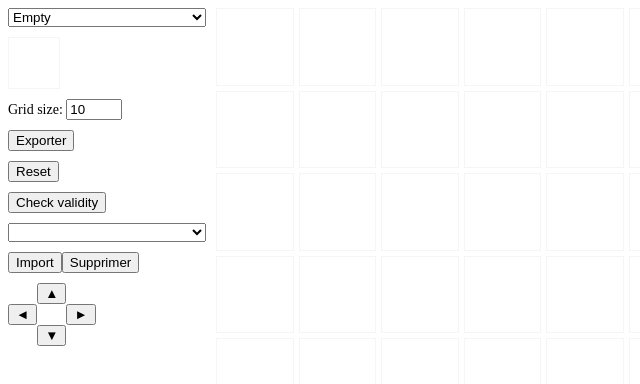
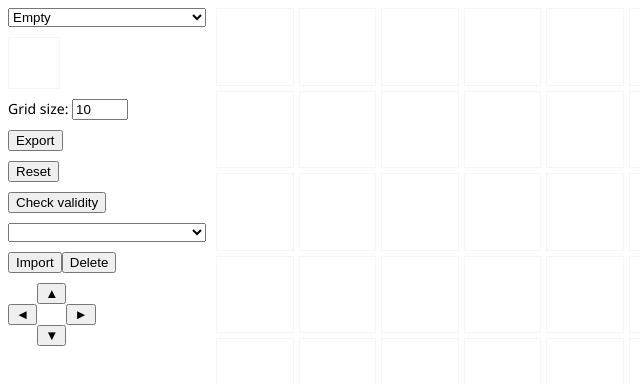
Before and after one commit to Soreon/command-board, a website: page index.html in a window 1280 px wide. Shown: the whole page, without its empty margins (0-640 px from the left). Drawn offline with nearby package versions, Linux system fonts and the light colour scheme.

Commit message:
fix: CSS + Noms boutons

```diff
--- a/game.js
+++ b/game.js
@@ -295,8 +295,10 @@ function checkGridValidity() {
 
   if (messages.length === 0) {
     alert('La grille est valide !');
+    console.log('La grille est valide !');
   } else {
     alert(messages.join('\n'));
+    console.log(messages.join('\n'));
   }
   return messages.length === 0;
 }
--- a/index.html
+++ b/index.html
@@ -33,11 +33,11 @@
       <div><div id="image-preview"></div></div>
       <div><label for="grid-size-input">Grid size:</label>
       <input id="grid-size-input" type="number" min="1" max="30"></div>
-      <div><button id="export-button">Exporter</button></div>
+      <div><button id="export-button">Export</button></div>
       <div><button id="reset-cell">Reset</button></div>
       <div><button id="check-validity">Check validity</button></div>
       <div><select id="export-list"></select></div>
-      <div><button id="import-button">Import</button><button id="delete-export-button">Supprimer</button></div>
+      <div><button id="import-button">Import</button><button id="delete-export-button">Delete</button></div>
       <div class="move-buttons">
         <span></span>
         <button id="up-button">▲</button>
--- a/style.css
+++ b/style.css
@@ -14,6 +14,7 @@ body {
   width: fit-content;
   height: fit-content;
   font-size: 14px;
+  font-family: 'Segoe UI', Tahoma, Geneva, Verdana, sans-serif;
 }
 
 select {
```
